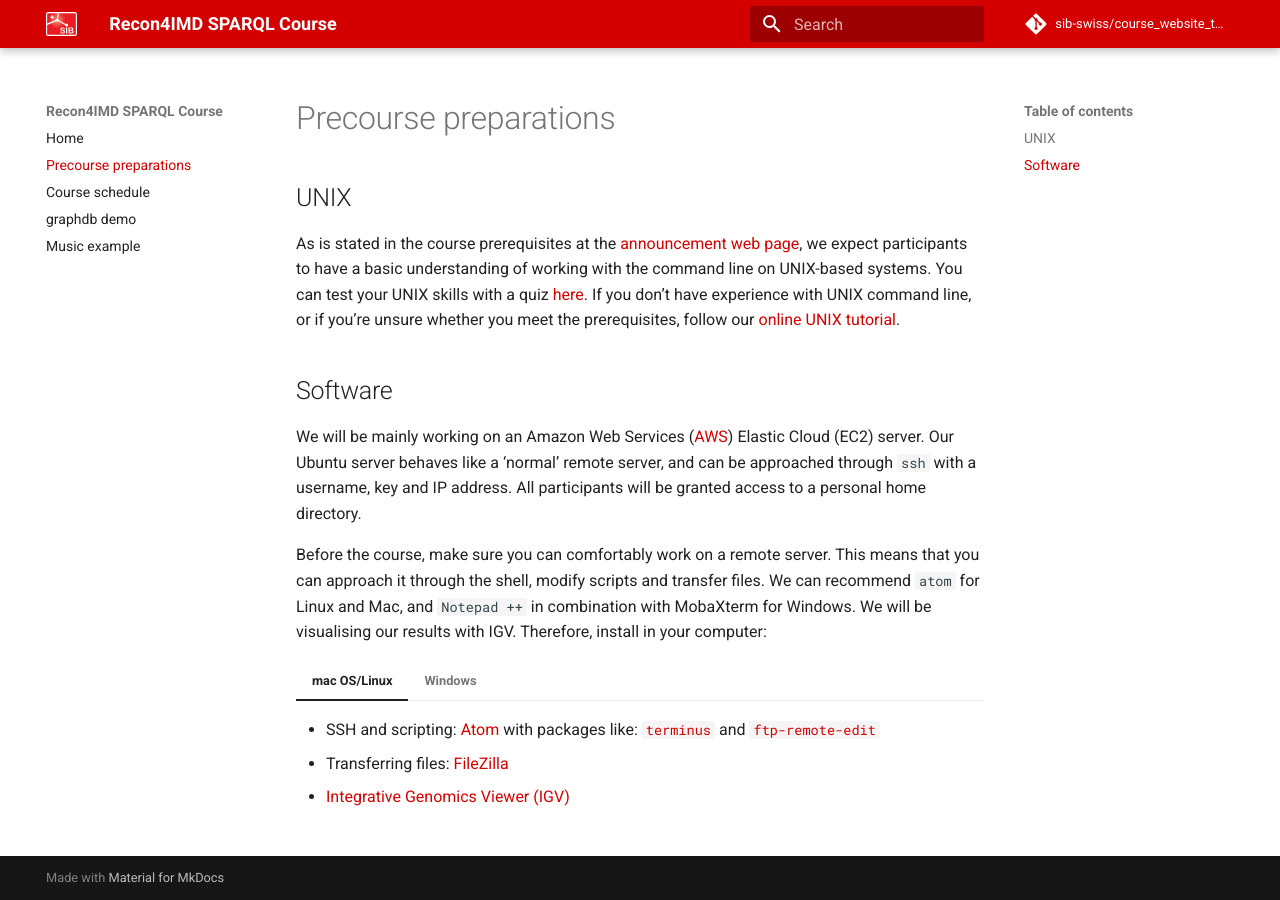
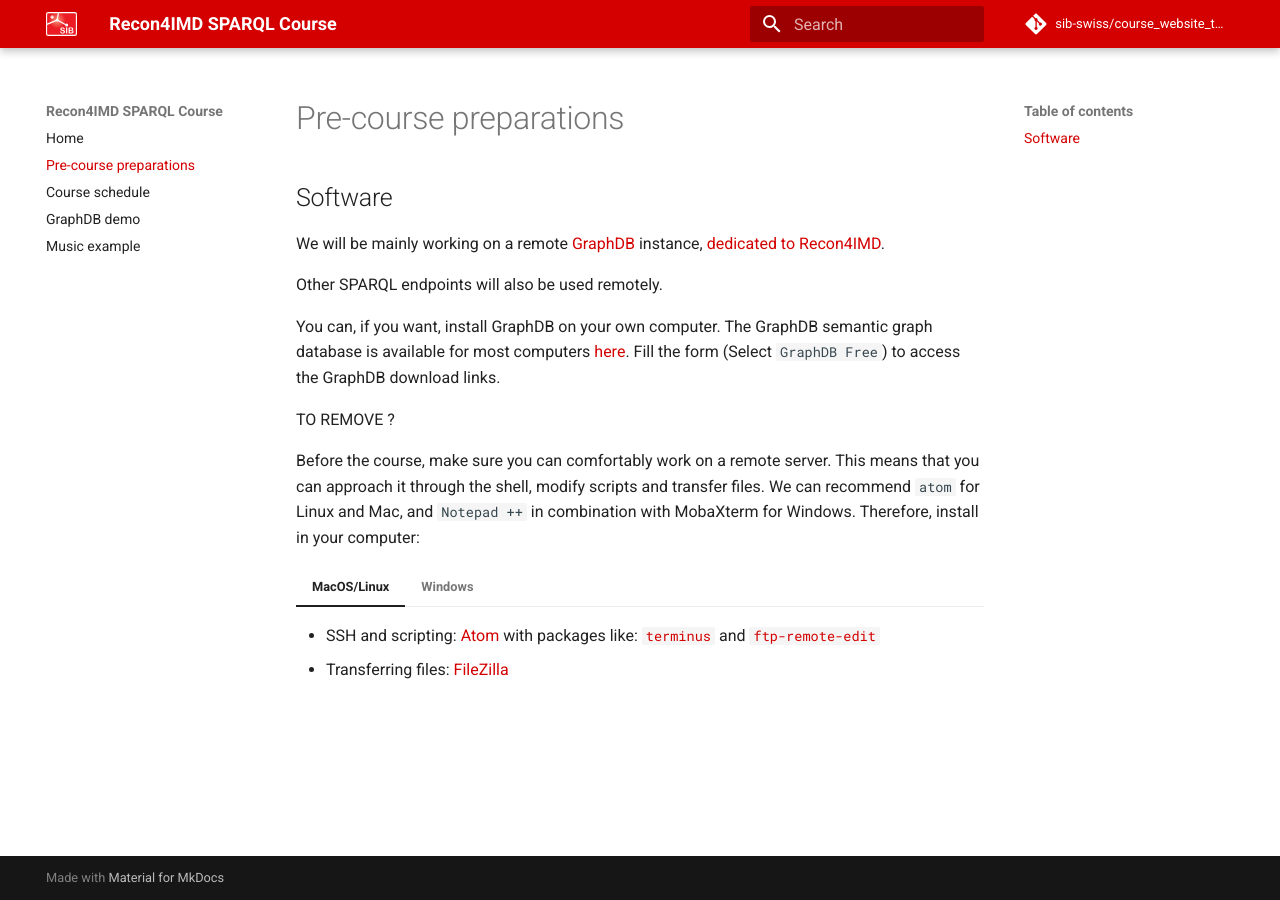
Before and after one commit to sib-swiss/SPARQL_course, an MkDocs documentation site: the page built from docs/precourse.md, in a window 1280 px wide. Built offline with MkDocs 1.6.1 and Material for MkDocs 9.7.7, drawn with Linux system fonts in a browser that asks for light colours; comment, search, counter and statistics services are not loaded.

Commit message:
Start updating the pre-course section

```diff
--- a/docs/precourse.md
+++ b/docs/precourse.md
@@ -1,20 +1,20 @@
-
-## UNIX
-
-As is stated in the course prerequisites at the [announcement web page](https://www.sib.swiss/training/), we expect participants to have a basic understanding of working with the command line on UNIX-based systems. You can test your UNIX skills with a quiz [here](https://docs.google.com/forms/d/e/1FAIpQLSd2BEWeOKLbIRGBT_aDEGPce1FOaVYBbhBiaqcaHoBKNB27MQ/viewform?usp=sf_link). If you don't have experience with UNIX command line, or if you're unsure whether you meet the prerequisites, follow our [online UNIX tutorial](https://edu.sib.swiss/pluginfile.php/2878/mod_resource/content/4/couselab-html/content.html).
-
 ## Software
 
-We will be mainly working on an Amazon Web Services ([AWS](https://aws.amazon.com/))  Elastic Cloud (EC2) server. Our Ubuntu server behaves like a 'normal' remote server, and can be approached through `ssh` with a username, key and IP address. All participants will be granted access to a personal home directory.
+We will be mainly working on a remote [GraphDB](https://graphdb.ontotext.com/) instance, [dedicated to Recon4IMD](https://reconx.vital-it.ch/).
 
-Before the course, make sure you can comfortably work on a remote server. This means that you can approach it through the shell, modify scripts and transfer files. We can recommend `atom` for Linux and Mac, and `Notepad ++` in combination with MobaXterm for Windows. We will be visualising our results with IGV. Therefore, install in your computer:
+Other SPARQL endpoints will also be used remotely.
 
-=== "mac OS/Linux"
+You can, if you want, install GraphDB on your own computer. The GraphDB semantic graph database is available for most computers [here](https://www.ontotext.com/products/graphdb/download/). Fill the form (Select `GraphDB Free`) to access the GraphDB download links.
+
+
+TO REMOVE ?
+
+Before the course, make sure you can comfortably work on a remote server. This means that you can approach it through the shell, modify scripts and transfer files. We can recommend `atom` for Linux and Mac, and `Notepad ++` in combination with MobaXterm for Windows. Therefore, install in your computer:
+
+=== "MacOS/Linux"
     * SSH and scripting: [Atom](https://atom.io/) with packages like: [`terminus`](https://atom.io/packages/terminus) and [`ftp-remote-edit`](https://atom.io/packages/ftp-remote-edit)
     * Transferring files: [FileZilla](https://filezilla-project.org/)
-    * [Integrative Genomics Viewer (IGV)](http://software.broadinstitute.org/software/igv/)
 
 === "Windows"
     * SSH and scripting: [MobaXterm](https://mobaxterm.mobatek.net/ "get MobaXterm") and/or [Notepad++](https://notepad-plus-plus.org/downloads/) with the plugin `NppFTP`
     * Transferring files: [FileZilla](https://filezilla-project.org/)
-    * [Integrative Genomics Viewer (IGV)](http://software.broadinstitute.org/software/igv/)
--- a/mkdocs.yml
+++ b/mkdocs.yml
@@ -1,9 +1,9 @@
 site_name: Recon4IMD SPARQL Course
 nav:
     - Home: index.md
-    - Precourse preparations: precourse.md
+    - Pre-course preparations: precourse.md
     - Course schedule: course_schedule.md
-    - graphdb demo: exercises.md
+    - GraphDB demo: exercises.md
     - Music example: music.md
 
 theme:
```
Also changed, not shown: docs/index.md (+3 -3 lines).
